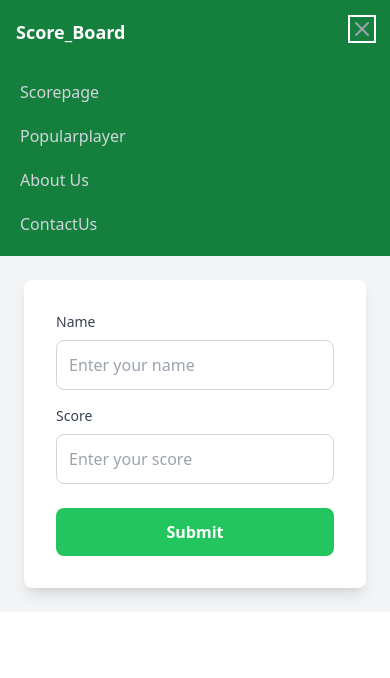
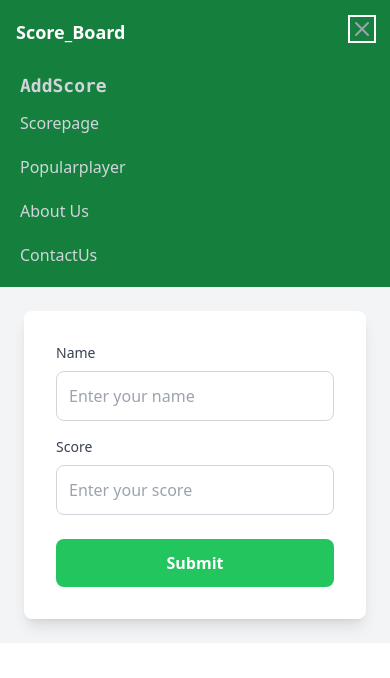
Before and after one commit to ANNSHARMA/Reduxminiproject.git.io, a React (Vite) app: page / in a window 390 px wide. Both pictures are taken after a click on the button 362 px from the left and 29 px from the top of the page. Shown: the top 678 px of the page. Built offline with nearby package versions, Linux system fonts and the light colour scheme.

Commit message:
add one more navlink

```diff
--- a/src/Components/Navbar.jsx
+++ b/src/Components/Navbar.jsx
@@ -92,6 +92,12 @@ const Navbar = () => {
       {isOpen && (
         <div className="md:hidden">
           <div className="px-2 pt-2 pb-3 space-y-1">
+          <Link
+              to="/Add Score"
+              className="text-gray-300 hover:text-white px-3 py-2 rounded-md text-[18px] font-mono font-semibold"
+            >
+              AddScore
+            </Link>
             <Link
               to="/Score page"
               className="text-gray-300 hover:text-white block px-3 py-2 rounded-md text-base font-medium"
```
